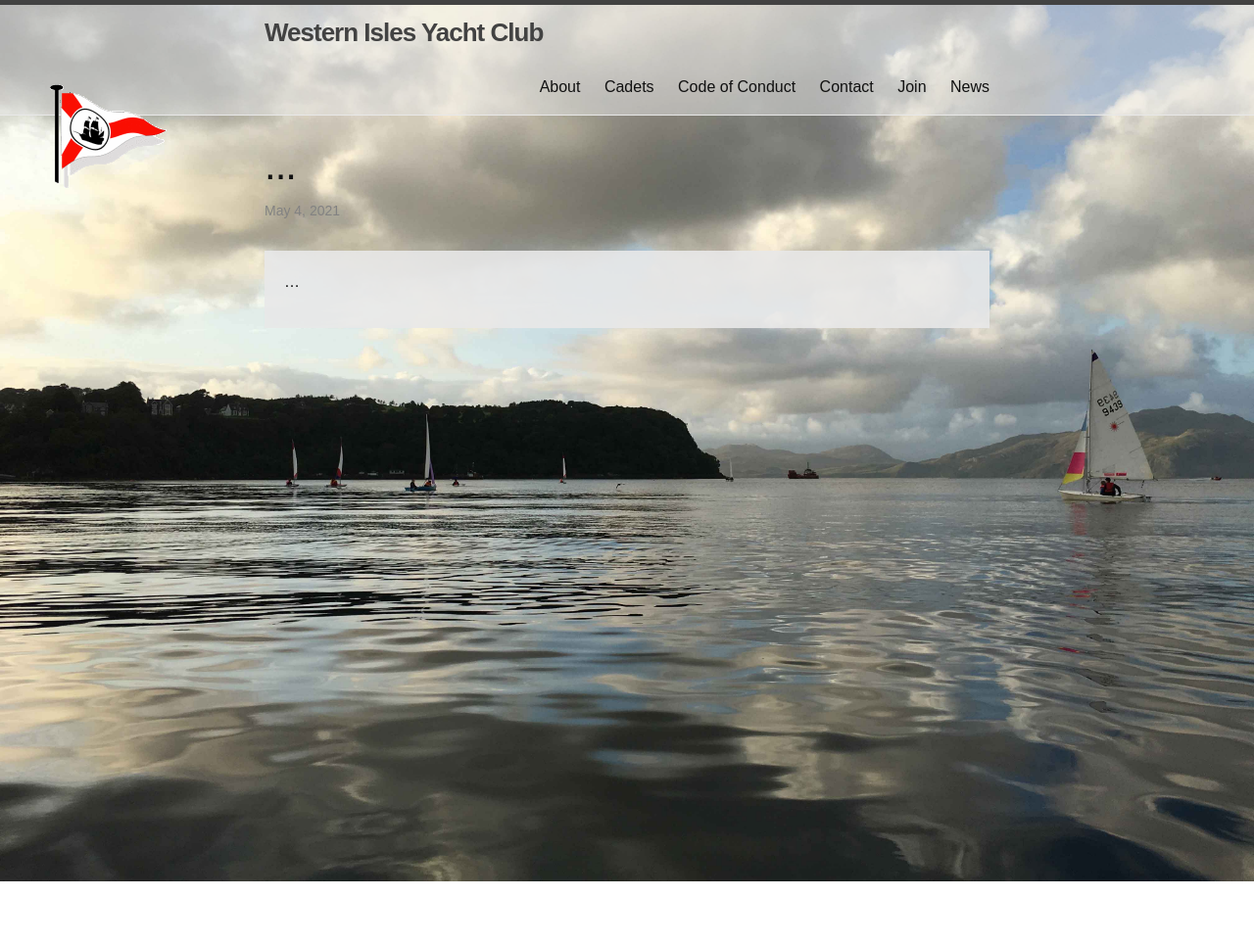
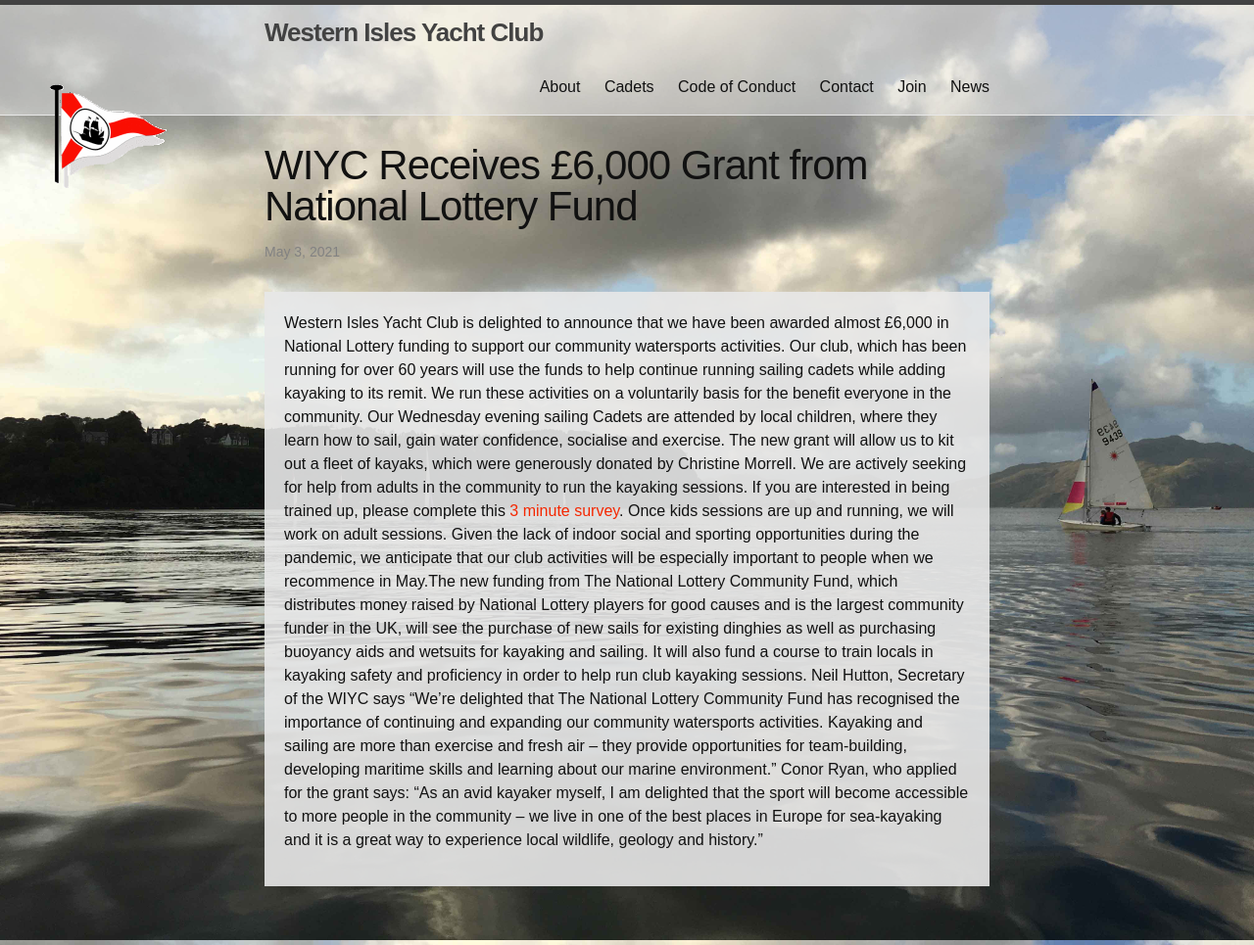
Before and after one commit to wiyc/wiyc.github.io, a Jekyll site: the page built from _posts/2021-05-04-Lottery_grant.md, in a window 1280 px wide. Shown: the whole page at 98% size. Built offline with Jekyll 4.4.1, drawn with Linux system fonts in a browser that asks for light colours; before the commit the page ends 900 px from its top, so only the background shows below that.

Commit message:
Update 2021-05-04-Lottery_grant.md

```diff
--- a/_posts/2021-05-04-Lottery_grant.md
+++ b/_posts/2021-05-04-Lottery_grant.md
@@ -1,8 +1,11 @@
 ---
 layout: post
-title:  "..."
-date:   2021-05-04 09:51:50
+title:  "WIYC Receives £6,000 Grant from National Lottery Fund"
+date:   2021-05-03 08:51:50
 categories: update
 ---
 
-...
+Western Isles Yacht Club is delighted to announce that we have been awarded almost £6,000 in National Lottery funding to support our community watersports activities. Our club, which has been running for over 60 years will use the funds to help continue running sailing cadets while adding kayaking to its remit. We run these activities on a voluntarily basis for the benefit everyone in the community.
+Our Wednesday evening sailing Cadets are attended by local children, where they learn how to sail, gain water confidence, socialise and exercise. The new grant will allow us to kit out a fleet of kayaks, which were generously donated by Christine Morrell. We are actively seeking for help from adults in the community to run the kayaking sessions. If you are interested in being trained up, please complete this [3 minute survey](https://www.surveymonkey.co.uk/r/2CFNM9D). Once kids sessions are up and running, we will work on adult sessions.
+Given the lack of indoor social and sporting opportunities during the pandemic, we anticipate that our club activities will be especially important to people when we recommence in May.The new funding from The National Lottery Community Fund, which distributes money raised by National Lottery players for good causes and is the largest community funder in the UK, will see the purchase of new sails for existing dinghies as well as purchasing buoyancy aids and wetsuits for kayaking and sailing. It will also fund a course to train locals in kayaking safety and proficiency in order to help run club kayaking sessions.
+Neil Hutton, Secretary of the WIYC says “We’re delighted that The National Lottery Community Fund has recognised the importance of continuing and expanding our community watersports activities. Kayaking and sailing are more than exercise and fresh air – they provide opportunities for team-building, developing maritime skills and learning about our marine environment.” Conor Ryan, who applied for the grant says: “As an avid kayaker myself, I am delighted that the sport will become accessible to more people in the community – we live in one of the best places in Europe for sea-kayaking and it is a great way to experience local wildlife, geology and history.”
```
